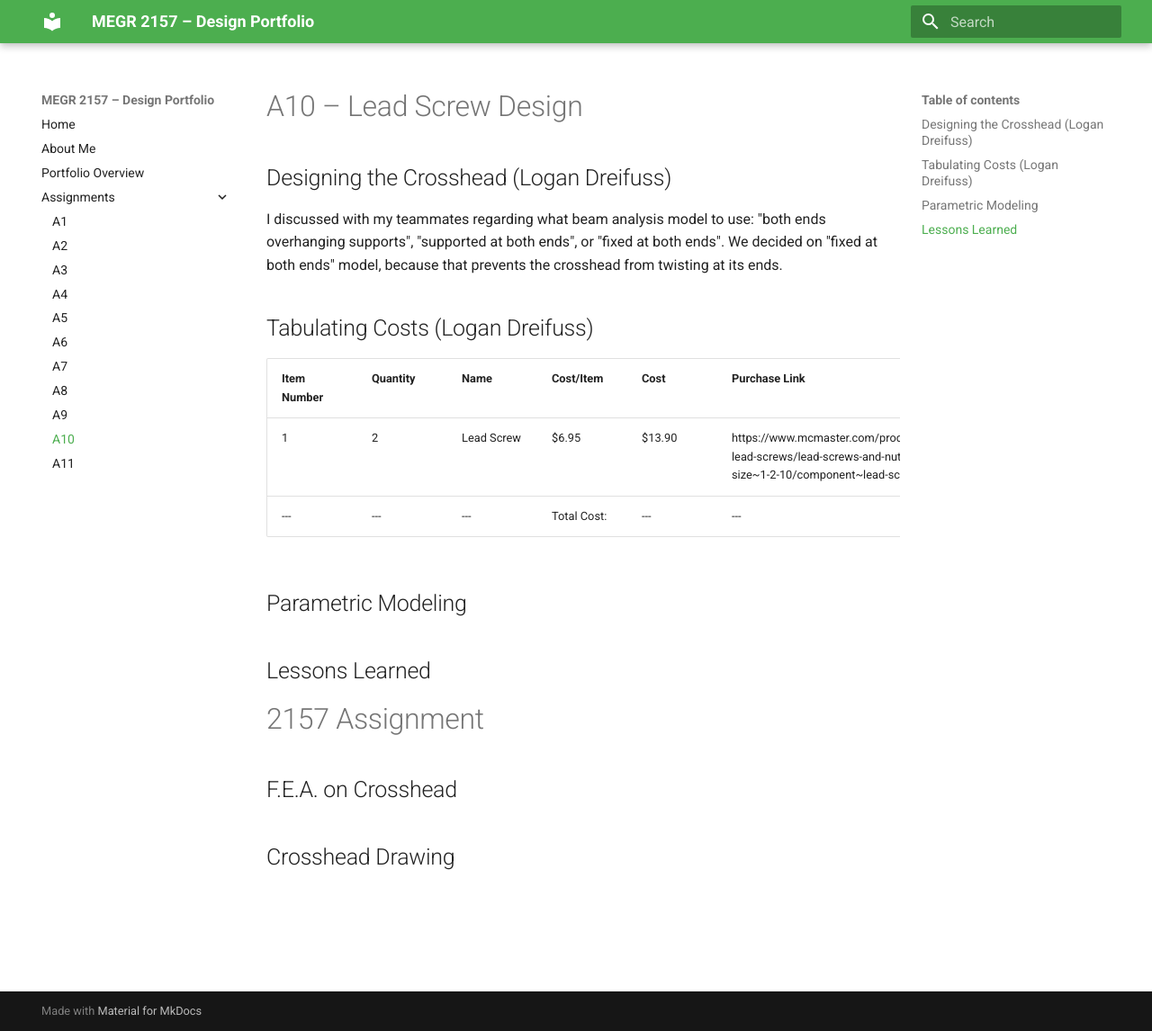
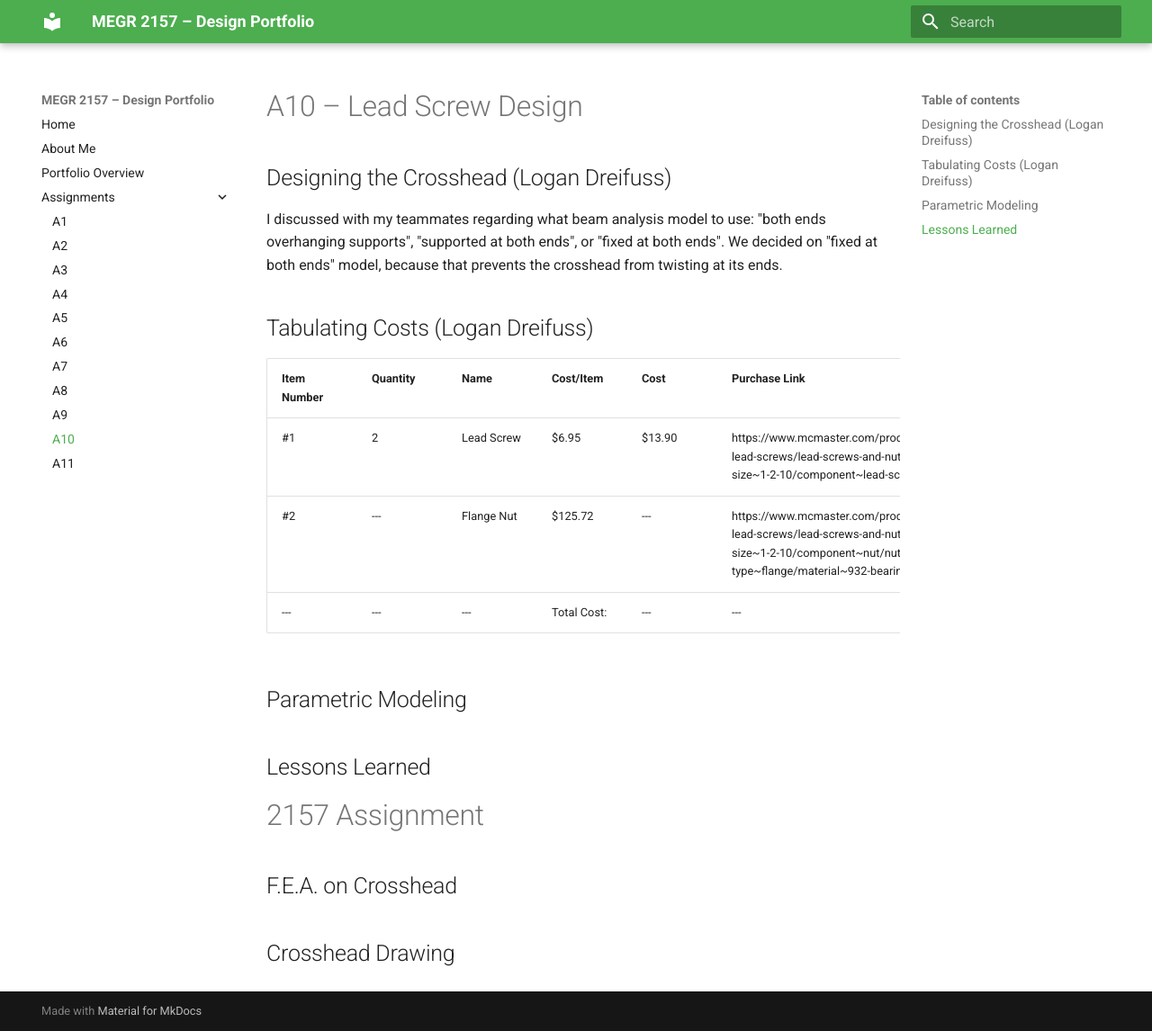
Before and after one commit to Ldreifuss/megr2157-project-portfolio, an MkDocs documentation site: the page built from docs/assignments/A10/index.md, in a window 1280 px wide and 1146 px high. Shown: the whole window at 90% size. Built offline with MkDocs 1.6.1 and Material for MkDocs 9.7.7, drawn with Linux system fonts in a browser that asks for light colours.

Commit message:
Update index.md

```diff
--- a/docs/assignments/A10/index.md
+++ b/docs/assignments/A10/index.md
@@ -9,7 +9,8 @@ I discussed with my teammates regarding what beam analysis model to use: "both e
 
 | Item Number | Quantity | Name | Cost/Item | Cost | Purchase Link |
 | --- | --- | --- | --- | --- | --- |
-| 1 | 2 | Lead Screw | $6.95 | $13.90 | https://www.mcmaster.com/products/acme-lead-screws/lead-screws-and-nuts~/thread-size~1-2-10/component~lead-screw/ |
+| #1 | 2 | Lead Screw | $6.95 | $13.90 | https://www.mcmaster.com/products/acme-lead-screws/lead-screws-and-nuts~/thread-size~1-2-10/component~lead-screw/ |
+| #2 | --- | Flange Nut | $125.72 | --- | https://www.mcmaster.com/products/acme-lead-screws/lead-screws-and-nuts~/thread-size~1-2-10/component~nut/nut-type~flange/material~932-bearing-bronze/ |
 | --- | --- | --- | Total Cost: | --- | --- |
 
 
```
